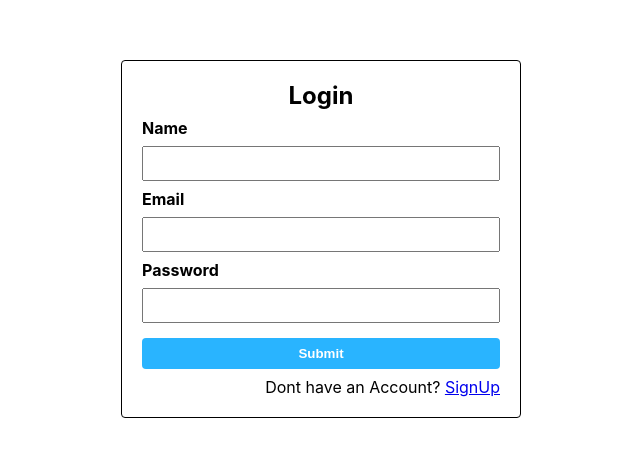
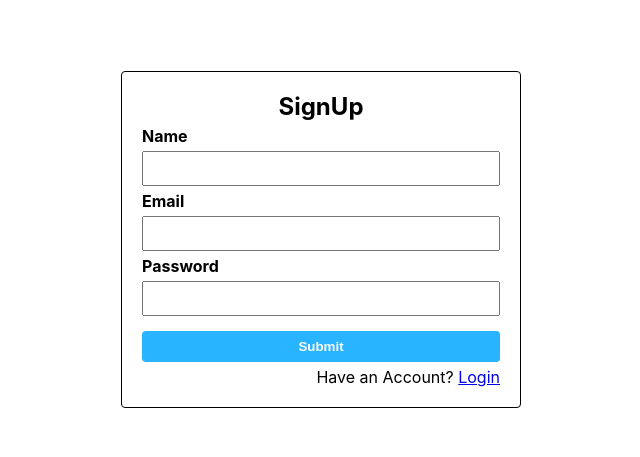
Before and after one commit to Bishal-Behera99/Full_Stack_Social-Media-App-Client, a React (Create React App) app: page /signup in a window 1280 px wide. Shown: the part 161-618 px from the top of the page, without its empty margins (319-959 px from the left). Built offline with nearby package versions, Linux system fonts and the light colour scheme.

Commit message:
signup Page and navigating via react-router-dom

```diff
--- a/src/App.js
+++ b/src/App.js
@@ -1,9 +1,17 @@
 import Login from "./pages/Loginpage/Login";
-
+import { Routes, Route } from "react-router-dom";
+import Signup from "./pages/signuppage/Signup";
+import Notfound from "./pages/Errorpage/Notfound";
+import Homepage from "./pages/Homepage/Homepage";
 function App() {
   return (
     <div className="App">
-      <Login />
+      <Routes>
+        <Route path="*" element={<Notfound />} />
+        <Route path="/" element={<Homepage />} />
+        <Route path="/login" element={<Login />} />
+        <Route path="/signup" element={<Signup />} />
+      </Routes>
     </div>
   );
 }
--- /dev/null
+++ b/src/pages/Errorpage/Notfound.js
@@ -0,0 +1,31 @@
+import React from "react";
+import { NavLink } from "react-router-dom";
+
+function Notfound() {
+  return (
+    <div
+      style={{
+        height: "100vh",
+        // border: "2px solid red",
+        textAlign: "center",
+        margin: "auto",
+        background: "grey",
+        display: "flex",
+        flexDirection: "Column",
+        justifyContent: "center",
+        alignItems: "center",
+        color: "white",
+        fontSize: "50px",
+      }}
+    >
+      <h1>404 Page Not Found</h1>
+      <p>Sorry ,This Page Is Not Valid</p>
+
+      <NavLink to="/" style={{ color: "pink" }}>
+        Go Back
+      </NavLink>
+    </div>
+  );
+}
+
+export default Notfound;
--- /dev/null
+++ b/src/pages/Homepage/Homepage.js
@@ -0,0 +1,7 @@
+import React from "react";
+
+function Homepage() {
+  return <div>Homepage</div>;
+}
+
+export default Homepage;
--- a/src/pages/Loginpage/Login.js
+++ b/src/pages/Loginpage/Login.js
@@ -8,8 +8,6 @@ function Login() {
         <h2 className="heading">Login</h2>
 
         <form>
-          <label htmlFor="Name">Name</label>
-          <input type="text" className="email" id="email" />
           <label htmlFor="email">Email</label>
           <input type="email" id="email" />
 
@@ -18,7 +16,7 @@ function Login() {
           <input type="submit" className="submit-btn" />
         </form>
         <p className="para">
-          {/*  Cannot destructure property 'basename' of)=Due to browserRouter in index.js  */}
+          {/*  (Cannot destructure property 'basename' of)=Due to BrowserRouter not imported in index.js  */}
           Dont have an Account? <Link to="/signup">SignUp</Link>
         </p>
       </div>
--- a/src/pages/signuppage/Signup.js
+++ b/src/pages/signuppage/Signup.js
@@ -1,7 +1,28 @@
 import React from "react";
+import { Link } from "react-router-dom";
+import "./Signup.scss";
+function Signup() {
+  return (
+    <div className="signup">
+      <div className="signup-box">
+        <h2 className="heading">SignUp</h2>
+        <form>
+          <label htmlFor="name">Name</label>
+          <input type="text" id="name" />
 
-function Signup() {
-  return <div>Signup</div>;
+          <label htmlFor="Email">Email</label>
+          <input type="email" id="email" />
+
+          <label htmlFor="password">Password</label>
+          <input type="password" id="password" />
+          <input type="submit" className="my-btn" />
+        </form>
+        <p>
+          Have an Account? <Link to="/login">Login</Link>
+        </p>
+      </div>
+    </div>
+  );
 }
 
 export default Signup;
--- a/src/pages/signuppage/Signup.scss
+++ b/src/pages/signuppage/Signup.scss
@@ -0,0 +1,51 @@
+.signup{
+    height: 100vh;
+    display: flex;
+    justify-content: center;
+    align-items: center;
+    .signup-box{
+
+        border: 1px solid black;
+        border-radius: 4px;
+        min-width: 400px;
+        padding: 20px;
+    }
+    .heading{
+        text-align: center;
+    }
+
+    label,input{
+        display: block;
+        width: 100%;
+        margin-block: 5px;
+    }
+
+    input{
+        padding: 8px 16px;
+
+    }
+    input:focus{
+        outline: none;
+    }
+
+    label{
+        font-weight: bold;
+    }
+    .my-btn{
+        background-color: #29b4ff;
+        margin-top: 15px;
+        border: none;
+        border-radius: 4px;
+        font-weight: bold;
+        color: white;
+        cursor: pointer;
+    }
+    .my-btn:hover{
+        background-color: #1c76a7;
+        cursor: pointer;
+    }
+    p{
+        text-align: end;
+    }
+
+}
```
Also changed, not shown: 1 other file (tests, documents, lock files or other folders).
